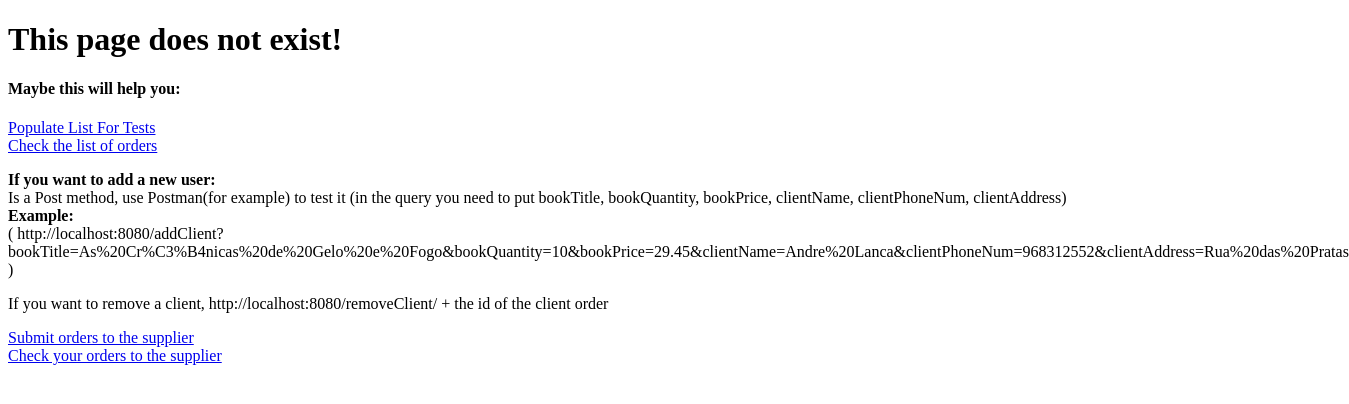
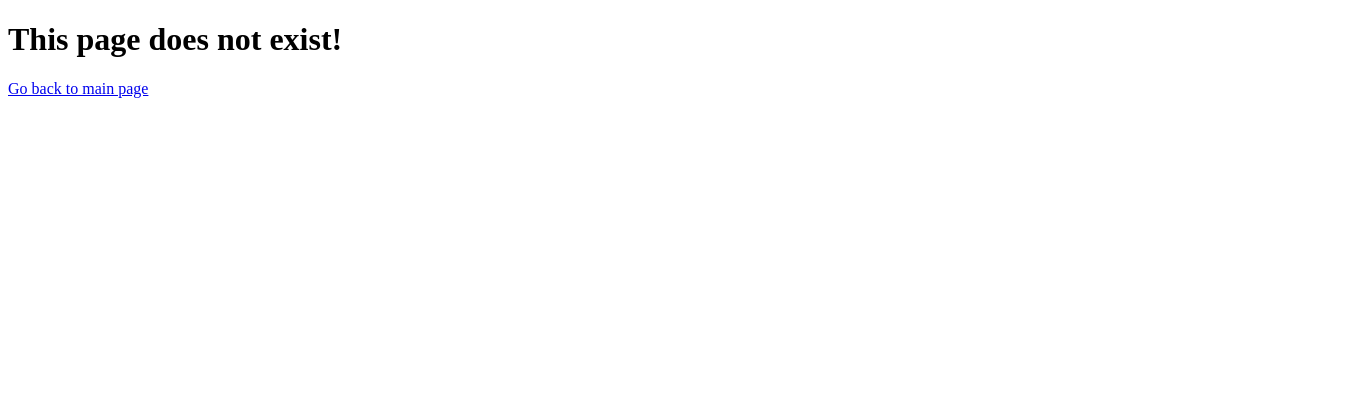
Before and after one commit to andrelanca/SamwellTheSalesGuru, a plain HTML site: page SamwellBusinessMan/src/main/resources/templates/error.html in a window 1280 px wide. Shown: the whole page, 1349 px wide, since content can reach past the window. Drawn offline with Linux system fonts and the light colour scheme.

Commit message:
added index page and fixed error page

```diff
--- a/SamwellBusinessMan/src/main/resources/templates/error.html
+++ b/SamwellBusinessMan/src/main/resources/templates/error.html
@@ -7,16 +7,7 @@
 
 <body>
 	<h1>This page does not exist!</h1>
-	<h4>Maybe this will help you:</h4>
-	<a href="./populateListForTests">Populate List For Tests</a><br>
-	<a href="./clients">Check the list of orders</a><br>
-	<p><b>If you want to add a new user:</b><br>
-	Is a Post method, use Postman(for example) to test it (in the query you need to put bookTitle, bookQuantity, bookPrice, clientName, clientPhoneNum, clientAddress)<br>
-	<b>Example:</b><br>( http://localhost:8080/addClient?bookTitle=As%20Cr%C3%B4nicas%20de%20Gelo%20e%20Fogo&bookQuantity=10&bookPrice=29.45&clientName=Andre%20Lanca&clientPhoneNum=968312552&clientAddress=Rua%20das%20Pratas )
-	</p>
-	<p>If you want to remove a client, http://localhost:8080/removeClient/ + the id of the client order</p>
-	<a href="./submitOrderList">Submit orders to the supplier</a><br>
-	<a href="./checkOrder">Check your orders to the supplier</a>
+	<a href="/">Go back to main page</a>
 </body>
 
 </html>
```
Also changed, not shown: SamwellBusinessMan/src/main/resources/templates/index.html (added, +21 -0 lines).
